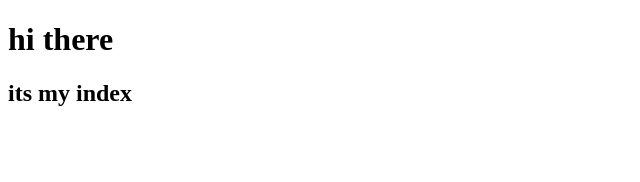
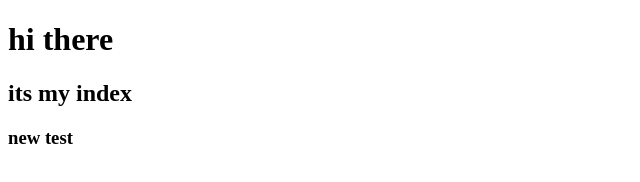
Before and after one commit to sahar165/secces, a plain HTML site: page index.html in a window 1280 px wide. Shown: the full height of the page, 0-640 px from the left. Drawn offline with Linux system fonts and the light colour scheme.

Commit message:
add h3 to index

```diff
--- a/index.html
+++ b/index.html
@@ -9,5 +9,6 @@
 <body>
     <h1>hi there</h1>
     <h2>its my index</h2>
+    <h3>new test</h3>
 </body>
 </html>
```
